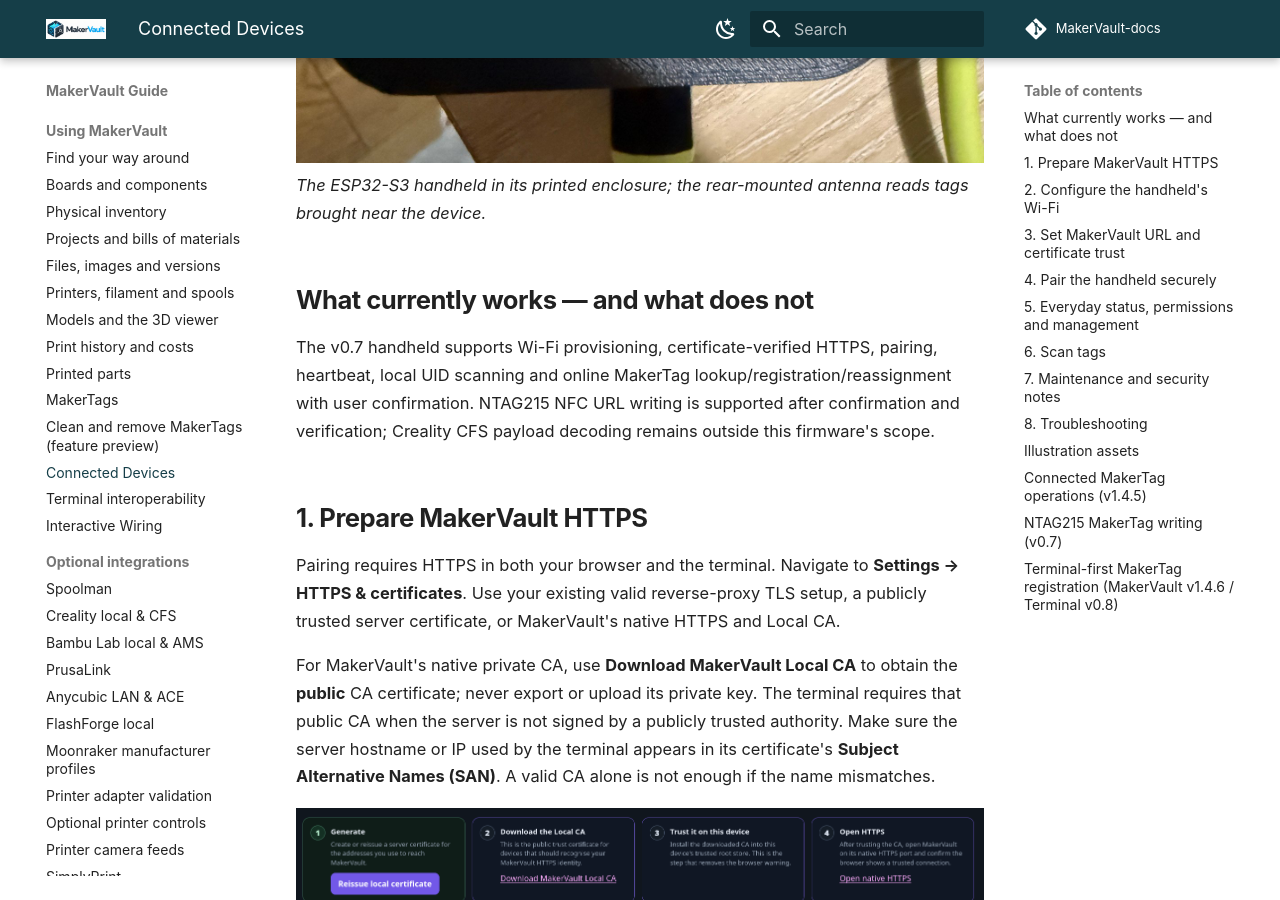
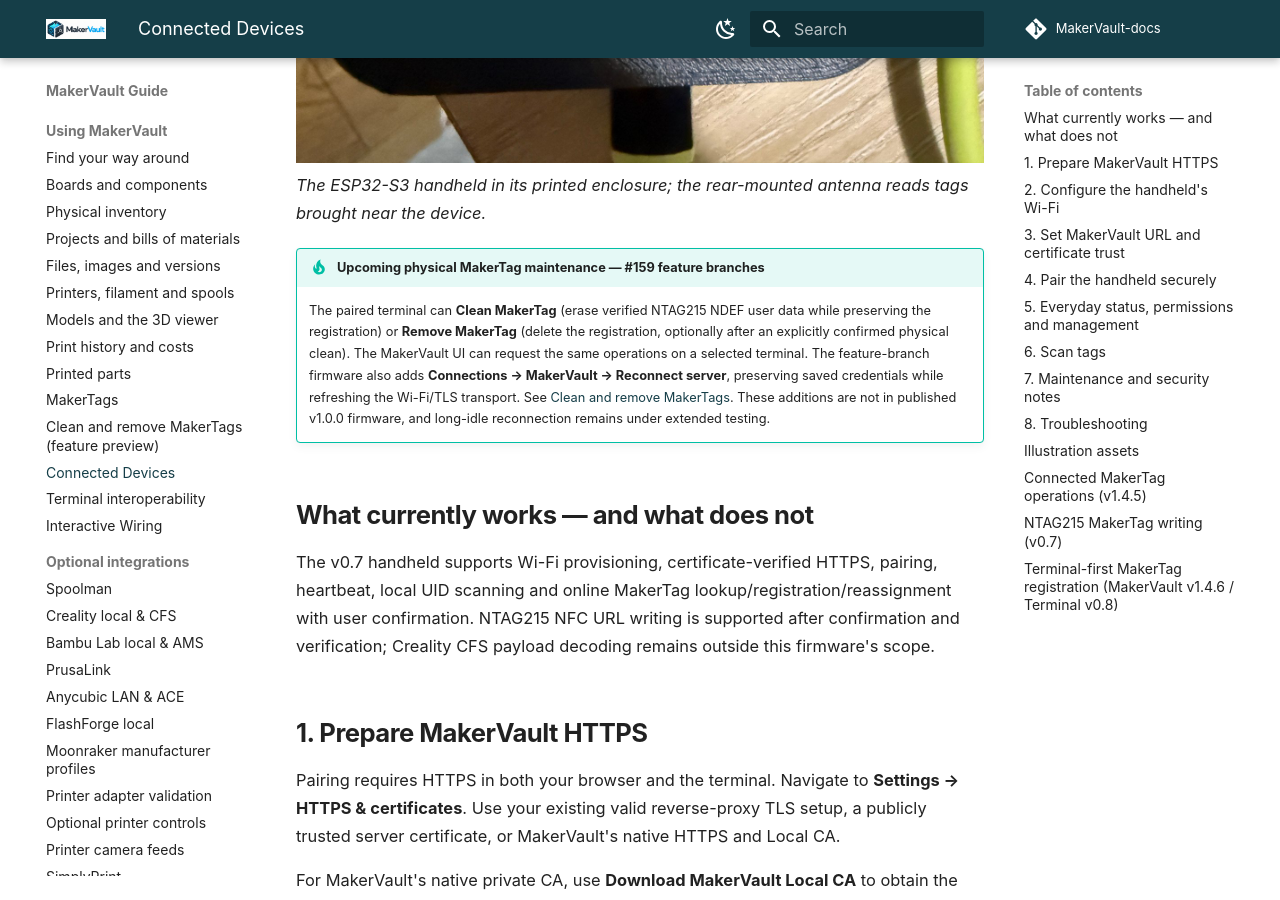
Before and after one commit to gavrd7/MakerVault-docs, an MkDocs documentation site: the page built from docs/guide/using/connected-devices.md, in a window 1280 px wide and 900 px high, scrolled down 1494 px. Built offline with MkDocs 1.6.1 and Material for MkDocs 9.7.7, drawn with Linux system fonts in a browser that asks for light colours; comment, search, counter and statistics services are not loaded.

Commit message:
docs: link new Clean/Remove MakerTag guide and distinguish draft from releases

```diff
--- a/docs/guide/using/connected-devices.md
+++ b/docs/guide/using/connected-devices.md
@@ -12,6 +12,9 @@
 
 ![MakerVault handheld terminal enclosure](../assets/screenshots/connected-devices/terminal-enclosure.jpg)
 *The ESP32-S3 handheld in its printed enclosure; the rear-mounted antenna reads tags brought near the device.*
+
+!!! tip "Upcoming physical MakerTag maintenance — #159 feature branches"
+    The paired terminal can **Clean MakerTag** (erase verified NTAG215 NDEF user data while preserving the registration) or **Remove MakerTag** (delete the registration, optionally after an explicitly confirmed physical clean). The MakerVault UI can request the same operations on a selected terminal. The feature-branch firmware also adds **Connections → MakerVault → Reconnect server**, preserving saved credentials while refreshing the Wi-Fi/TLS transport. See [Clean and remove MakerTags](maker-tag-maintenance.md). These additions are not in published v1.0.0 firmware, and long-idle reconnection remains under extended testing.
 
 ## What currently works — and what does not
 
```
